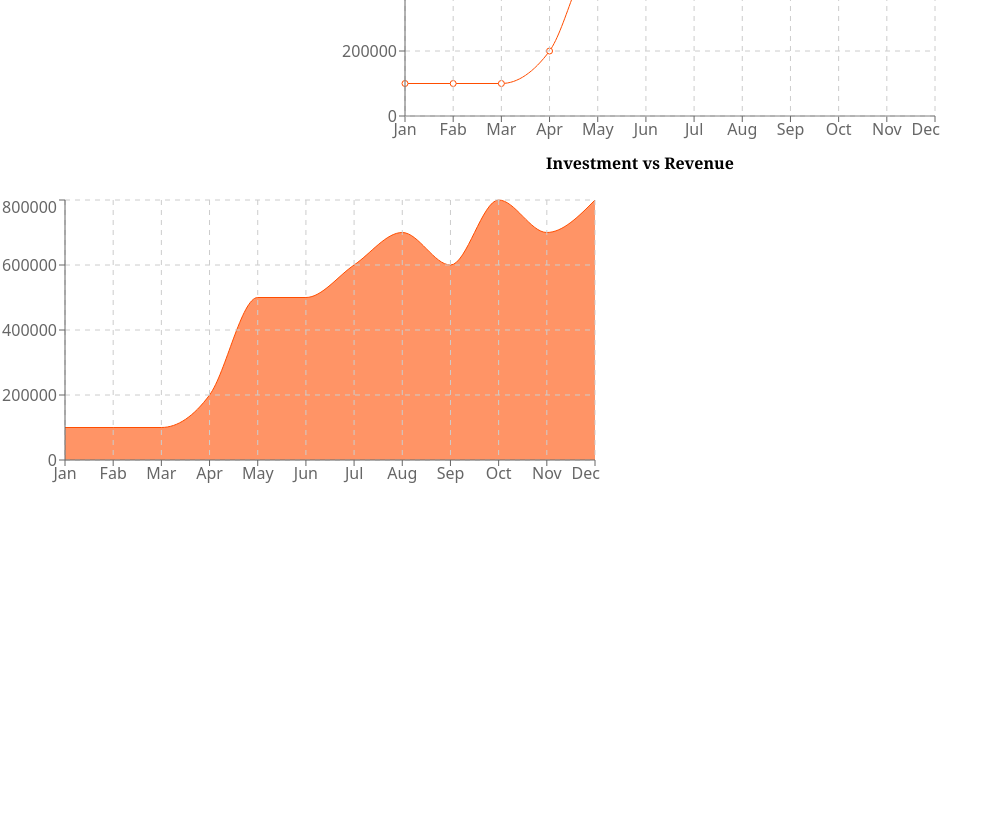
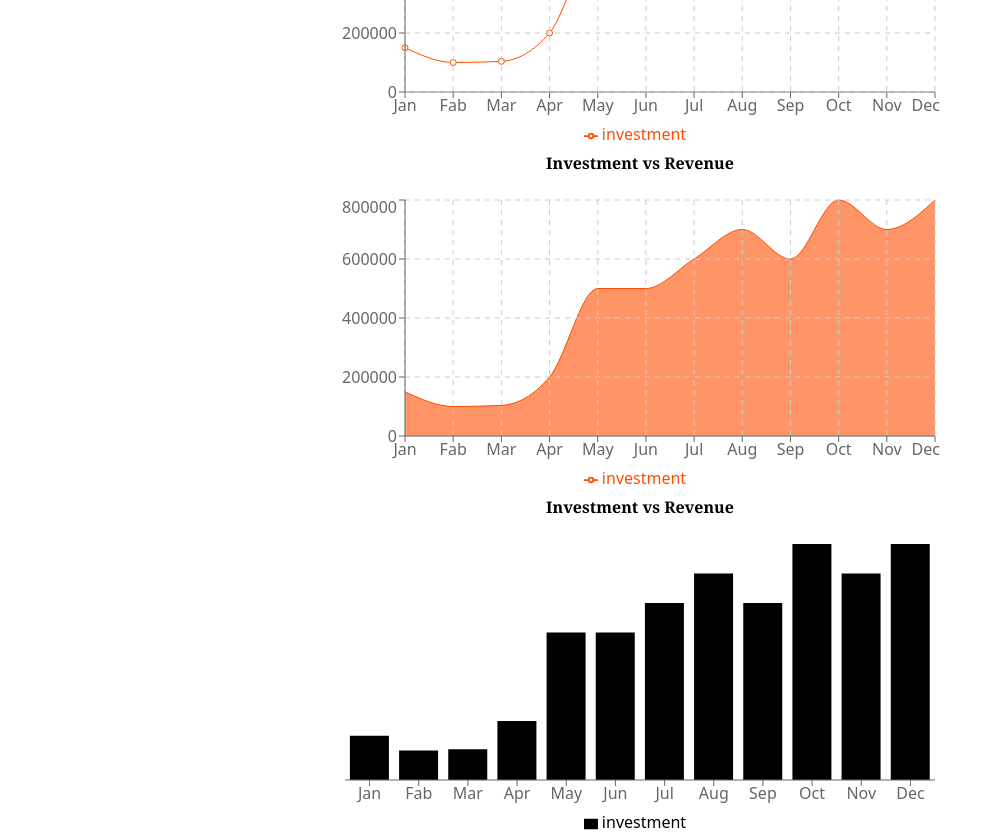
Before and after one commit to iamshakil19/your-next-gpu-your-best-gpu, a React (Create React App) app: page /dashboard in a window 1280 px wide. Shown: the part 280-1119 px from the top of the page, without its empty margins (0-1001 px from the left). Before the commit the page ends 800 px from the top, so only its background shows below. Built offline with nearby package versions, Linux system fonts and the light colour scheme.

Commit message:
bar chart complete

```diff
--- a/public/data.json
+++ b/public/data.json
@@ -2,7 +2,7 @@
     {
         "id": 1,
         "month": "Jan",
-        "investment": 100000,
+        "investment": 150000,
         "sell": 241,
         "revenue": 10101
     },
@@ -16,7 +16,7 @@
     {
         "id": 3,
         "month": "Mar",
-        "investment": 100000,
+        "investment": 104000,
         "sell": 241,
         "revenue": 10401
     },
--- a/src/Components/Dashboard/Dashboard.css
+++ b/src/Components/Dashboard/Dashboard.css
@@ -0,0 +1,3 @@
+.dashboard-container div{
+    margin: 0 auto;
+}
--- a/src/Components/Dashboard/Dashboard.js
+++ b/src/Components/Dashboard/Dashboard.js
@@ -1,25 +1,25 @@
 import React from 'react';
 import MyAreaChart from '../MyAreaChart/MyAreaChart';
+import MyBarChart from '../MyBarChart/MyBarChart';
 import MyLineChart from '../MyLineChart/MyLineChart';
+import MyPieChart from '../MyPieChart/MyPieChart';
 import './Dashboard.css'
 
 const Dashboard = () => {
     return (
-        <section>
+        <section className='dashboard-container'>
             <div>
-                <div>
-                    {
                 <MyLineChart></MyLineChart>
-                    }
+
             </div>
             <div>
-                    {
                 <MyAreaChart></MyAreaChart>
-                    }
             </div>
             <div>
-
+                <MyBarChart></MyBarChart>
             </div>
+            <div>
+                <MyPieChart></MyPieChart>
             </div>
         </section>
     );
--- a/src/Components/MyAreaChart/MyAreaChart.js
+++ b/src/Components/MyAreaChart/MyAreaChart.js
@@ -1,5 +1,5 @@
 import React from 'react';
-import { Area, AreaChart, CartesianGrid, Tooltip, XAxis, YAxis } from 'recharts';
+import { Area, AreaChart, CartesianGrid, Legend, Tooltip, XAxis, YAxis } from 'recharts';
 import useChartData from '../Hooks/useChartData';
 import './MyAreaChart.css'
 
@@ -14,6 +14,7 @@ const MyAreaChart = () => {
                 <CartesianGrid stroke="#ccc" strokeDasharray="5 5"></CartesianGrid>
                 <XAxis dataKey={"month"}></XAxis>
                 <YAxis></YAxis>
+                <Legend></Legend>
             </AreaChart>
         </div>
     );
--- /dev/null
+++ b/src/Components/MyBarChart/MyBarChart.js
@@ -0,0 +1,20 @@
+import React from 'react';
+import { Bar, BarChart, Legend, Tooltip, XAxis } from 'recharts';
+import useChartData from '../Hooks/useChartData';
+import './MyBarChart.css'
+const MyBarChart = () => {
+    const [chartData, setChartData] = useChartData()
+    return (
+        <div>
+            <h2 className='text-center font-bold mb-5 font-serif'>Investment vs Revenue</h2>
+            <BarChart width={600} height={300} data={chartData}>
+                <Bar dataKey={"investment"}></Bar>
+                <Tooltip></Tooltip>
+                <Legend></Legend>
+                <XAxis dataKey={"month"}></XAxis>
+            </BarChart>
+        </div>
+    );
+};
+
+export default MyBarChart;
--- a/src/Components/MyLineChart/MyLineChart.css
+++ b/src/Components/MyLineChart/MyLineChart.css
@@ -1,3 +1,3 @@
-.line-chart-container div{
+/* .line-chart-container{
     margin: 0 auto;
-}
+} */
--- a/src/Components/MyLineChart/MyLineChart.js
+++ b/src/Components/MyLineChart/MyLineChart.js
@@ -1,5 +1,5 @@
 import React from 'react';
-import { CartesianGrid, Line, LineChart, Tooltip, XAxis, YAxis } from 'recharts';
+import { CartesianGrid, Legend, Line, LineChart, Tooltip, XAxis, YAxis } from 'recharts';
 import useChartData from '../Hooks/useChartData';
 import './MyLineChart.css'
 
@@ -14,6 +14,7 @@ const MyLineChart = () => {
                 <CartesianGrid stroke="#ccc" strokeDasharray="5 5"></CartesianGrid>
                 <Tooltip></Tooltip>
                 <YAxis></YAxis>
+                <Legend></Legend>
             </LineChart>
         </section>
     );
--- /dev/null
+++ b/src/Components/MyPieChart/MyPieChart.js
@@ -0,0 +1,12 @@
+import React from 'react';
+import './MyPieChart.css'
+
+const MyPieChart = () => {
+    return (
+        <div>
+
+        </div>
+    );
+};
+
+export default MyPieChart;
```
Also changed, not shown: src/Components/MyBarChart/MyBarChart.css (added), src/Components/MyPieChart/MyPieChart.css (added). Lines whose indentation alone changed are shown as unchanged.
